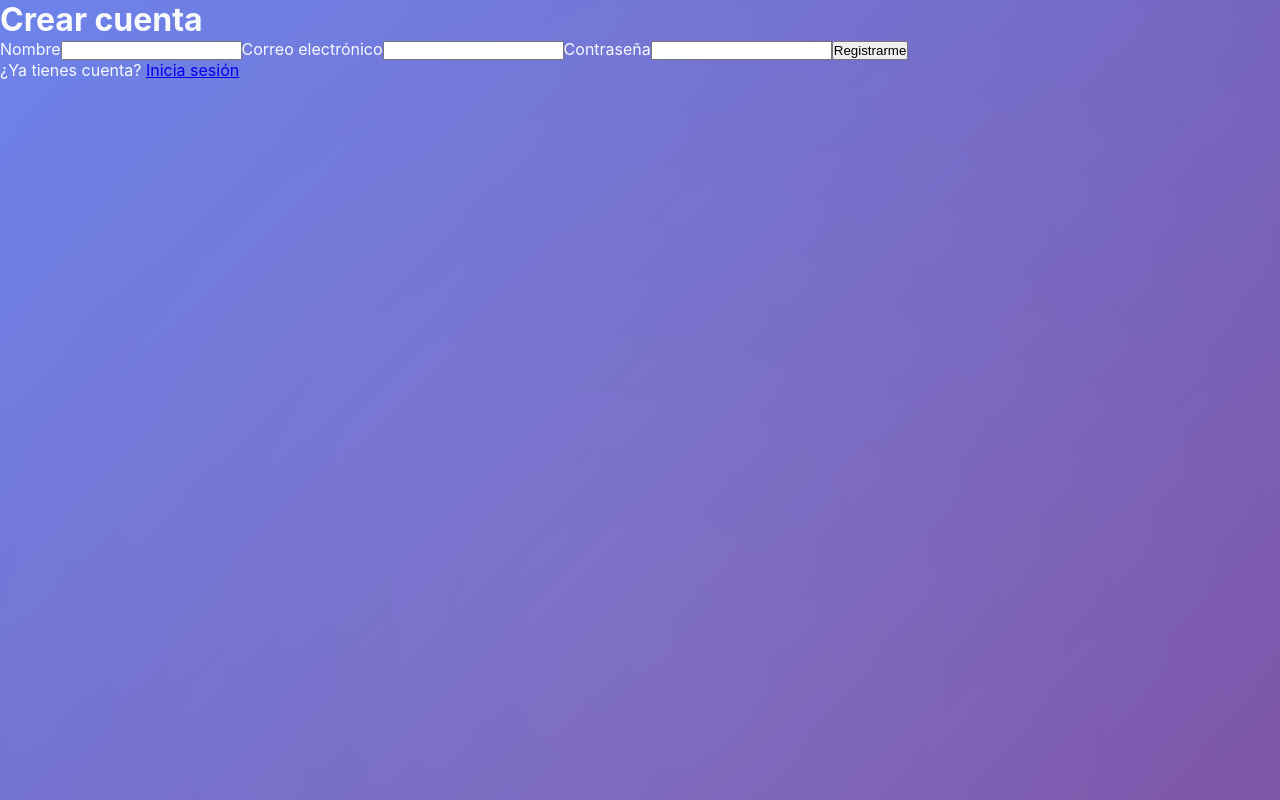
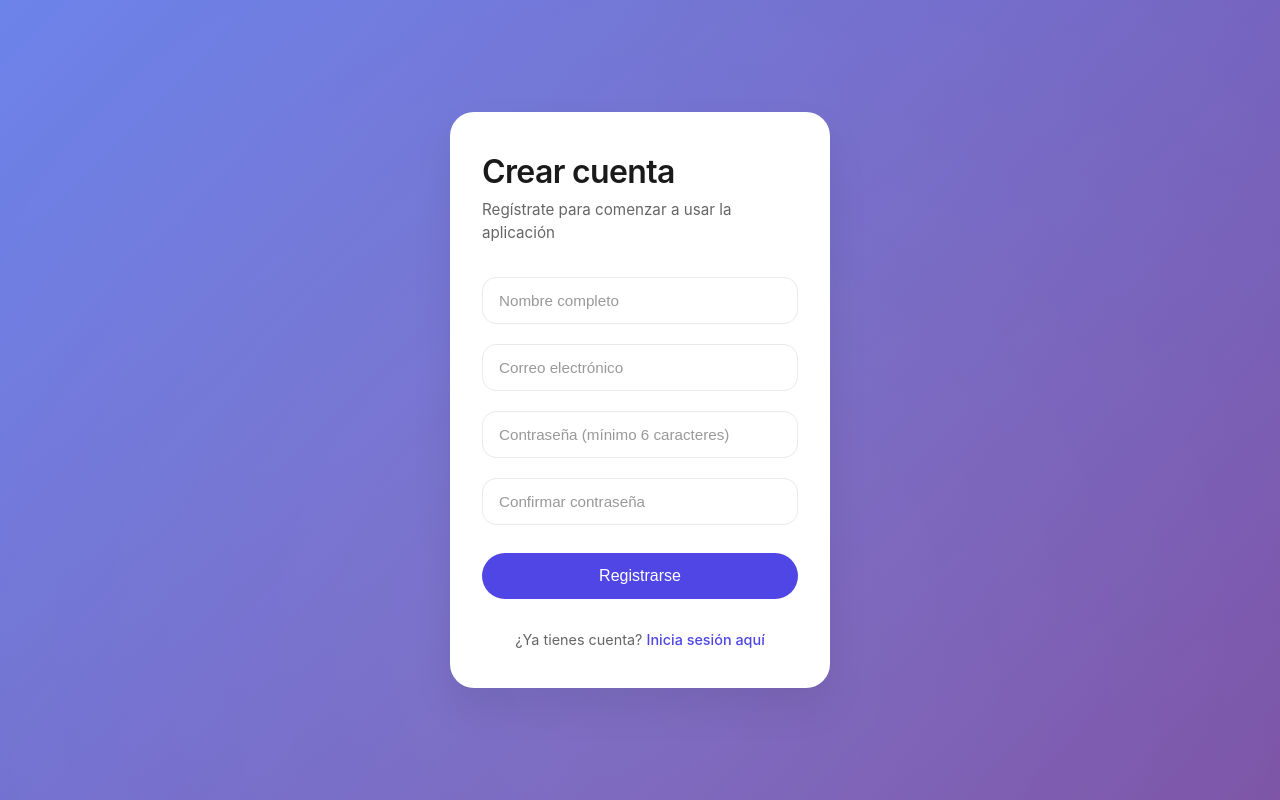
Before and after one commit to NeonNecron/Proyecto-Final-Fullstack, a React (Create React App) app in the folder Version Final del proyecto/Frontend/: page /register in a window 1280 px wide. Built offline with nearby package versions, Linux system fonts and the light colour scheme; no server answers.

Commit message:
Update Register.jsx

```diff
--- a/Version Final del proyecto/Frontend/src/components/Auth/Register.jsx
+++ b/Version Final del proyecto/Frontend/src/components/Auth/Register.jsx
@@ -6,6 +6,7 @@ const Register = () => {
   const [name, setName] = useState('');
   const [email, setEmail] = useState('');
   const [password, setPassword] = useState('');
+  const [confirmPassword, setConfirmPassword] = useState('');
   const [error, setError] = useState('');
   const [loading, setLoading] = useState(false);
   const [success, setSuccess] = useState(false);
@@ -13,8 +14,24 @@ const Register = () => {
   const { register } = useAuth();
   const navigate = useNavigate();
 
+  const validateForm = () => {
+    if (!name.trim()) return 'El nombre es obligatorio';
+    if (!email.trim()) return 'El correo es obligatorio';
+    if (!email.includes('@') || !email.includes('.')) return 'Correo electrónico inválido';
+    if (password.length < 6) return 'La contraseña debe tener al menos 6 caracteres';
+    if (password !== confirmPassword) return 'Las contraseñas no coinciden';
+    return null;
+  };
+
   const handleSubmit = async (e) => {
     e.preventDefault();
+
+    const validationError = validateForm();
+    if (validationError) {
+      setError(validationError);
+      return;
+    }
+
     setError('');
     setLoading(true);
 
@@ -26,75 +43,96 @@ const Register = () => {
         navigate('/login');
       }, 2000);
     } else {
-      setError(result.error);
+      setError(result.error || 'Error al registrar usuario');
     }
 
     setLoading(false);
   };
 
   return (
-    <div className="auth-container">
-      <div className="card">
-        <h1>Crear cuenta</h1>
+    <div className="login-container">
+      <div className="login-card">
+        <h1 className="login-title">Crear cuenta</h1>
+
+        <p className="login-subtitle">
+          Regístrate para comenzar a usar la aplicación
+        </p>
 
         {success ? (
-        <p style={{ color: '#4ade80', textAlign: 'center' }}>
-          ¡Registro exitoso! Redirigiendo al login...
-        </p>
+          <div className="login-success">
+            <p>¡Registro exitoso!</p>
+            <p className="success-subtitle">Redirigiendo al inicio de sesión...</p>
+          </div>
         ) : (
-        <form onSubmit={handleSubmit}>
-          <label>
-            Nombre
+          <form onSubmit={handleSubmit} className="login-form">
+            <div className="form-group">
               <input
-              id="register-name"
-              name="name"
                 type="text"
                 value={name}
                 onChange={(e) => setName(e.target.value)}
+                placeholder="Nombre completo"
                 required
                 disabled={loading}
+                className="login-input"
               />
-          </label>
+            </div>
 
-          <label>
-            Correo electrónico
+            <div className="form-group">
               <input
-              id="register-email"
-              name="email"
                 type="email"
                 value={email}
                 onChange={(e) => setEmail(e.target.value)}
+                placeholder="Correo electrónico"
                 required
                 disabled={loading}
+                className="login-input"
               />
-          </label>
+            </div>
 
-          <label>
-            Contraseña
+            <div className="form-group">
               <input
-              id="register-password"
-              name="password"
                 type="password"
                 value={password}
                 onChange={(e) => setPassword(e.target.value)}
+                placeholder="Contraseña (mínimo 6 caracteres)"
                 required
                 disabled={loading}
-              minLength="6"
+                className="login-input"
               />
-          </label>
+            </div>
 
-          <button type="submit" disabled={loading}>
-            {loading ? 'Registrando...' : 'Registrarme'}
+            <div className="form-group">
+              <input
+                type="password"
+                value={confirmPassword}
+                onChange={(e) => setConfirmPassword(e.target.value)}
+                placeholder="Confirmar contraseña"
+                required
+                disabled={loading}
+                className="login-input"
+              />
+            </div>
+
+            {error && (
+              <div className="login-error">
+                {error}
+              </div>
+            )}
+
+            <button
+              type="submit"
+              disabled={loading}
+              className="login-button"
+            >
+              {loading ? 'Registrando...' : 'Registrarse'}
             </button>
           </form>
         )}
 
-      {error && <p className="error-message">{error}</p>}
-
-      <p className="switch-text">
+        <p className="login-footer">
           ¿Ya tienes cuenta?{' '}
-        <Link to="/login" className="link-button">
-          Inicia sesión
+          <Link to="/login" className="login-link">
+            Inicia sesión aquí
           </Link>
         </p>
       </div>
```
Lines whose indentation alone changed are shown as unchanged.
